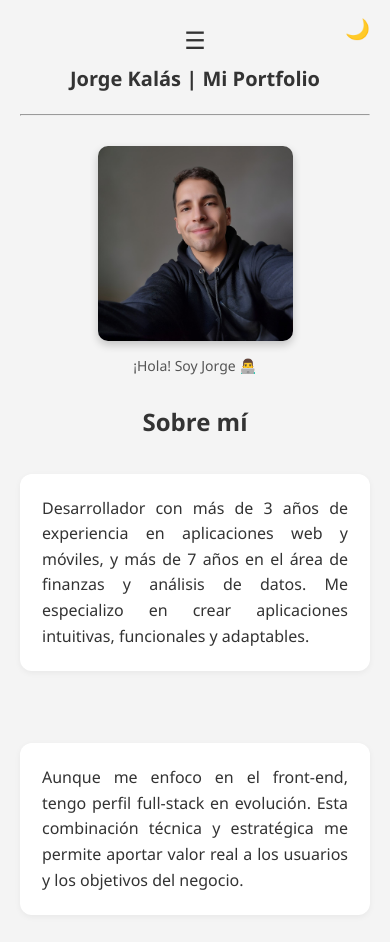
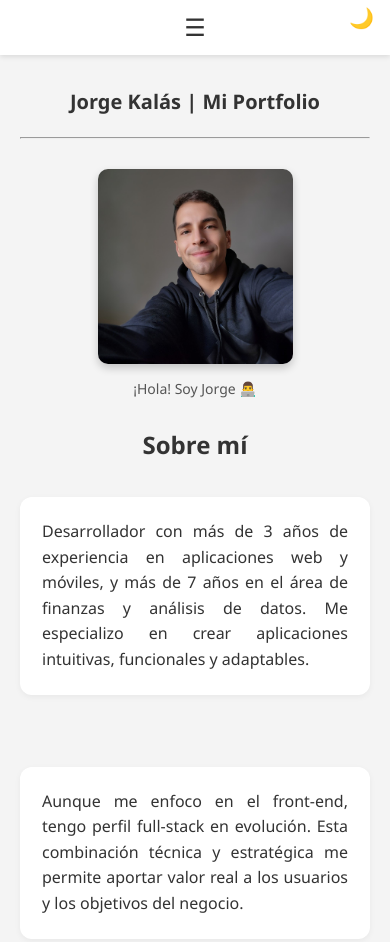
Before and after one commit to jorgekalas/sobremi, a plain HTML site: page index.html in a window 390 px wide. Shown: the top 942 px of the page. Drawn offline with Linux system fonts and the light colour scheme.

Commit message:
minor UI mobile fixes

```diff
--- a/styles.css
+++ b/styles.css
@@ -405,7 +405,8 @@ footer {
   cursor: pointer;
   position: absolute;
   top: 15px;
-
+  border-radius: 0%;
+  background-color: transparent;
   z-index: 1100;
 }
 
@@ -503,8 +504,13 @@ body.modo-oscuro .red_github_text {
     padding-top: 0;
   }
 
-  nav{
-    padding:0;
+  nav {
+    margin: 0;
+    padding: 0;
+    display: flex;
+    justify-content: center;
+    align-items: center;
+    height: 55px;
   }
 
   nav ul.navbar {
@@ -568,6 +574,30 @@ body.modo-oscuro .red_github_text {
     width: 32px;
     height: 32px;
   }
+
+  .typing {
+    margin-top: 15px;
+  }
+
+  header {
+    margin: 0;
+    padding: 0;
+  }
+
+  .menu-toggle {
+    position: absolute;
+    top: 50%;
+    left: 50%;
+    transform: translate(-50%, -50%);
+  }
+
+  .modo-oscuro-icon {
+    top: 30%;
+    transform: translateY(-50%);
+    right: 16px;
+  }
+
+
 
 }
 
```
